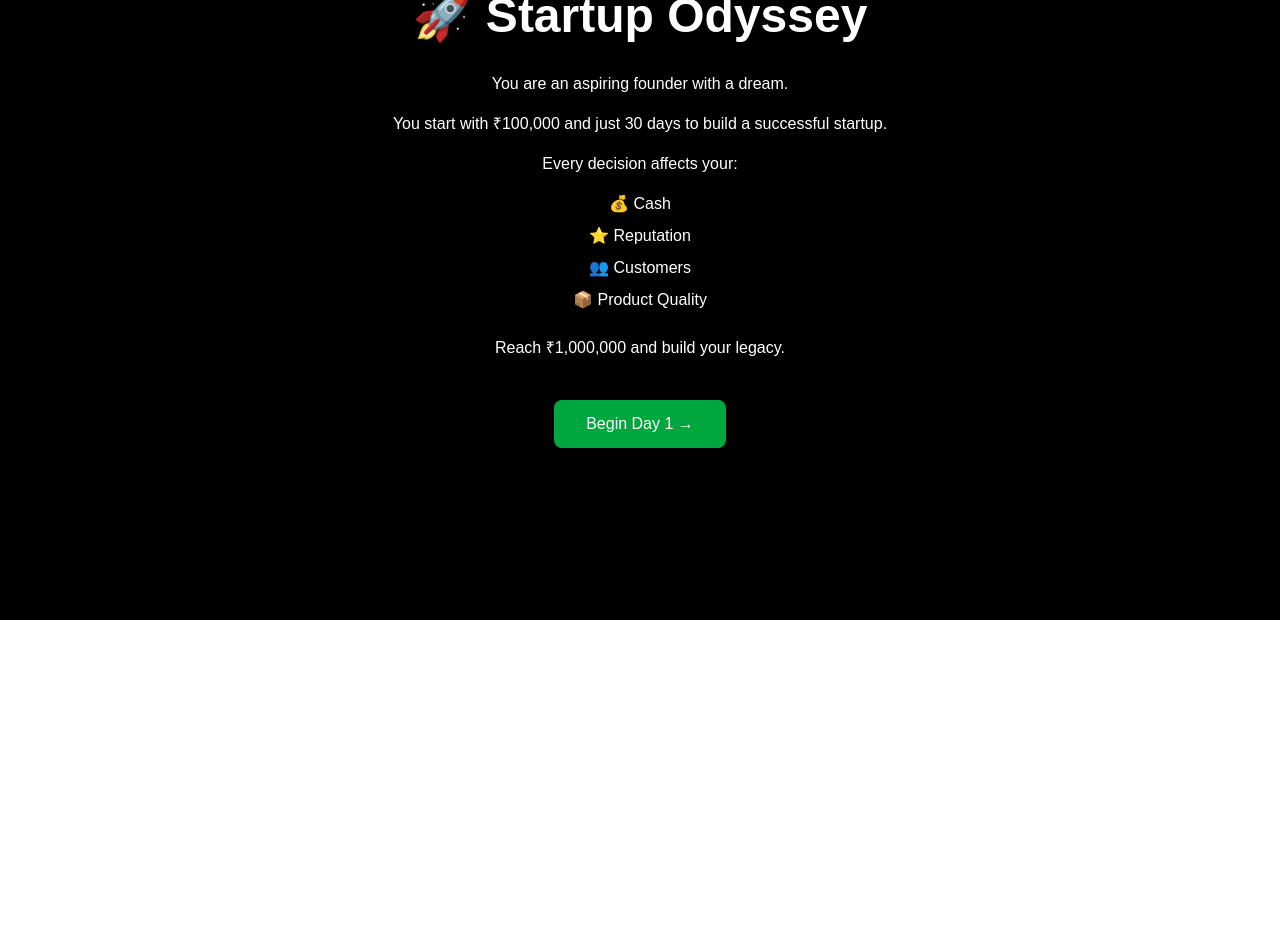
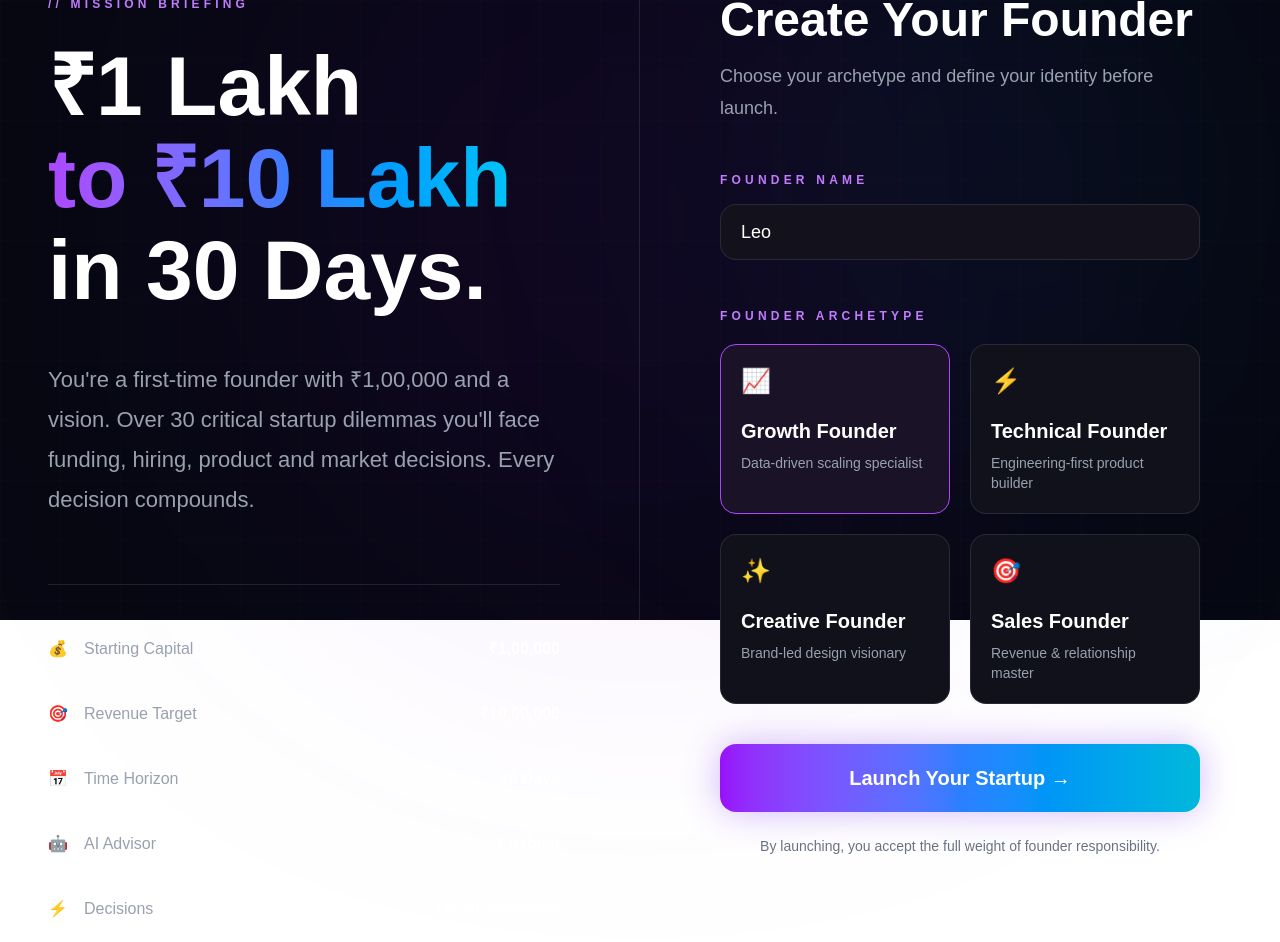
Before and after one commit to Agaran-17/Startup-Odyssey, a Next.js app: page /intro in a window 1280 px wide. Shown: the part 180-1122 px from the top of the page. Before the commit the page ends 800 px from the top, so only its background shows below. Built offline with nearby package versions, Linux system fonts and the light colour scheme.

Commit message:
Intro page completed

```diff
--- a/src/app/intro/page.tsx
+++ b/src/app/intro/page.tsx
@@ -1,45 +1,16 @@
-import Link from "next/link";
+import GridBackground from "@/components/common/GridBackground";
+import Navbar from "@/components/layout/navbar";
+import IntroLayout from "@/components/Intro/IntroLayout";
 
 export default function IntroPage() {
   return (
-    <main className="min-h-screen bg-black text-white flex flex-col items-center justify-center px-8">
+    <main className="relative min-h-screen overflow-hidden">
 
-      <h1 className="text-5xl font-bold mb-8">
-        🚀 Startup Odyssey
-      </h1>
+      <GridBackground />
 
-      <div className="max-w-2xl text-center space-y-4">
+      <Navbar />
 
-        <p>
-          You are an aspiring founder with a dream.
-        </p>
-
-        <p>
-          You start with ₹100,000 and just 30 days to build a successful startup.
-        </p>
-
-        <p>
-          Every decision affects your:
-        </p>
-
-        <ul className="space-y-2">
-          <li>💰 Cash</li>
-          <li>⭐ Reputation</li>
-          <li>👥 Customers</li>
-          <li>📦 Product Quality</li>
-        </ul>
-
-        <p className="mt-6">
-          Reach ₹1,000,000 and build your legacy.
-        </p>
-
-      </div>
-
-      <Link href="/game">
-        <button className="mt-10 bg-green-600 px-8 py-3 rounded-lg hover:bg-green-700 transition">
-          Begin Day 1 →
-        </button>
-      </Link>
+      <IntroLayout />
 
     </main>
   );
--- /dev/null
+++ b/src/components/Intro/ArchetypeCard.tsx
@@ -0,0 +1,34 @@
+type Props = {
+  icon: string;
+  title: string;
+  subtitle: string;
+  selected?: boolean;
+};
+
+export default function ArchetypeCard({
+  icon,
+  title,
+  subtitle,
+  selected = false,
+}: Props) {
+  return (
+    <div
+      className={`rounded-2xl border p-5 transition-all cursor-pointer
+      ${
+        selected
+          ? "border-purple-500 bg-[#1A1328]"
+          : "border-white/10 bg-[#11111B] hover:border-purple-400"
+      }`}
+    >
+      <div className="text-2xl">{icon}</div>
+
+      <h3 className="mt-5 text-xl font-semibold text-white">
+        {title}
+      </h3>
+
+      <p className="mt-2 text-sm text-gray-400">
+        {subtitle}
+      </p>
+    </div>
+  );
+}
--- /dev/null
+++ b/src/components/Intro/ArchetypeGrid.tsx
@@ -0,0 +1,42 @@
+import ArchetypeCard from "./ArchetypeCard";
+
+export default function ArchetypeGrid() {
+  return (
+    <div className="mt-12">
+
+      <p className="mb-5 text-xs font-semibold uppercase tracking-[0.35em] text-purple-400">
+        Founder Archetype
+      </p>
+
+      <div className="grid grid-cols-2 gap-5">
+
+        <ArchetypeCard
+          icon="📈"
+          title="Growth Founder"
+          subtitle="Data-driven scaling specialist"
+          selected
+        />
+
+        <ArchetypeCard
+          icon="⚡"
+          title="Technical Founder"
+          subtitle="Engineering-first product builder"
+        />
+
+        <ArchetypeCard
+          icon="✨"
+          title="Creative Founder"
+          subtitle="Brand-led design visionary"
+        />
+
+        <ArchetypeCard
+          icon="🎯"
+          title="Sales Founder"
+          subtitle="Revenue & relationship master"
+        />
+
+      </div>
+
+    </div>
+  );
+}
--- /dev/null
+++ b/src/components/Intro/FounderNameInput.tsx
@@ -0,0 +1,31 @@
+export default function FounderNameInput() {
+  return (
+    <div className="mt-12">
+
+      <p className="mb-4 text-xs font-semibold uppercase tracking-[0.35em] text-purple-400">
+        Founder Name
+      </p>
+
+      <input
+        type="text"
+        defaultValue="Leo"
+        placeholder="Enter your name"
+        className="
+          h-14
+          w-full
+          rounded-2xl
+          border
+          border-white/10
+          bg-[#12111C]
+          px-5
+          text-lg
+          text-white
+          outline-none
+          transition
+          focus:border-purple-500
+        "
+      />
+
+    </div>
+  );
+}
--- /dev/null
+++ b/src/components/Intro/IntroLayout.tsx
@@ -0,0 +1,28 @@
+import IntroLeftPanel from "./IntroLeftPanel";
+import IntroRightPanel from "./IntroRightPanel";
+
+export default function IntroLayout() {
+  return (
+    <section className="grid min-h-[calc(100vh-100px)] grid-cols-2">
+
+      {/* ================= LEFT PANEL ================= */}
+
+      <div className="flex items-start border-r border-white/10">
+
+        <div className="ml-12 mt-44 max-w-xl">
+          <IntroLeftPanel />
+        </div>
+
+      </div>
+
+      {/* ================= RIGHT PANEL ================= */}
+
+      <div className="px-20">
+
+        <IntroRightPanel />
+
+      </div>
+
+    </section>
+  );
+}
--- /dev/null
+++ b/src/components/Intro/IntroLeftPanel.tsx
@@ -0,0 +1,40 @@
+import IntroStats from "./IntroStats";
+
+export default function IntroLeftPanel() {
+  return (
+    <>
+      {/* Mission Briefing */}
+
+      <p className="mb-8 text-xs font-semibold uppercase tracking-[0.35em] text-purple-400">
+        // Mission Briefing
+      </p>
+
+      {/* Heading */}
+
+      <h1 className="text-[84px] font-extrabold leading-none text-white">
+        ₹1 Lakh
+      </h1>
+
+      <h1 className="mt-2 bg-gradient-to-r from-purple-500 via-blue-500 to-cyan-400 bg-clip-text text-[84px] font-extrabold leading-none text-transparent">
+        to ₹10 Lakh
+      </h1>
+
+      <h1 className="mt-2 text-[84px] font-extrabold leading-none text-white">
+        in 30 Days.
+      </h1>
+
+      {/* Description */}
+
+      <p className="mt-12 max-w-lg text-[22px] leading-10 text-gray-400">
+        You're a first-time founder with ₹1,00,000 and a vision.
+        Over 30 critical startup dilemmas you'll face funding,
+        hiring, product and market decisions.
+        Every decision compounds.
+      </p>
+
+      {/* Stats */}
+
+      <IntroStats />
+    </>
+  );
+}
--- /dev/null
+++ b/src/components/Intro/IntroRightPanel.tsx
@@ -0,0 +1,37 @@
+import FounderNameInput from "./FounderNameInput";
+import ArchetypeGrid from "./ArchetypeGrid";
+import LaunchButton from "./LaunchButton";
+
+export default function IntroRightPanel() {
+  return (
+    <div className="flex justify-center">
+      <div className="mt-44 w-full max-w-xl">
+
+        {/* Heading */}
+
+        <h1 className="text-5xl font-bold text-white">
+          Create Your Founder
+        </h1>
+
+        {/* Subtitle */}
+
+        <p className="mt-4 text-lg leading-8 text-gray-400">
+          Choose your archetype and define your identity before launch.
+        </p>
+
+        {/* Founder Name */}
+
+        <FounderNameInput />
+
+        {/* Archetype */}
+
+        <ArchetypeGrid />
+
+        {/* Launch Button */}
+
+        <LaunchButton />
+
+      </div>
+    </div>
+  );
+}
--- /dev/null
+++ b/src/components/Intro/IntroStats.tsx
@@ -0,0 +1,57 @@
+const stats = [
+  {
+    icon: "💰",
+    label: "Starting Capital",
+    value: "₹1,00,000",
+  },
+  {
+    icon: "🎯",
+    label: "Revenue Target",
+    value: "₹10,00,000",
+  },
+  {
+    icon: "📅",
+    label: "Time Horizon",
+    value: "30 Days",
+  },
+  {
+    icon: "🤖",
+    label: "AI Advisor",
+    value: "Enabled",
+  },
+  {
+    icon: "⚡",
+    label: "Decisions",
+    value: "15–30 Scenarios",
+  },
+];
+
+export default function IntroStats() {
+  return (
+    <div className="mt-16 border-t border-white/10 pt-8">
+
+      {stats.map((item) => (
+        <div
+          key={item.label}
+          className="flex items-center justify-between border-b border-white/5 py-5"
+        >
+          <div className="flex items-center gap-4">
+
+            <span>{item.icon}</span>
+
+            <span className="text-gray-400">
+              {item.label}
+            </span>
+
+          </div>
+
+          <span className="font-semibold text-white">
+            {item.value}
+          </span>
+
+        </div>
+      ))}
+
+    </div>
+  );
+}
--- /dev/null
+++ b/src/components/Intro/LaunchButton.tsx
@@ -0,0 +1,43 @@
+"use client";
+
+import { useRouter } from "next/navigation";
+
+export default function LaunchButton() {
+  const router = useRouter();
+
+  function handleLaunch() {
+    router.push("/game");
+  }
+
+  return (
+    <div className="mt-10">
+
+      <button
+        onClick={handleLaunch}
+        className="
+          w-full
+          rounded-2xl
+          bg-gradient-to-r
+          from-purple-600
+          via-blue-500
+          to-cyan-500
+          py-5
+          text-xl
+          font-semibold
+          text-white
+          shadow-[0_0_35px_rgba(124,58,237,0.35)]
+          transition-all
+          duration-300
+          hover:scale-[1.02]
+        "
+      >
+        Launch Your Startup →
+      </button>
+
+      <p className="mt-6 text-center text-sm text-gray-500">
+        By launching, you accept the full weight of founder responsibility.
+      </p>
+
+    </div>
+  );
+}
--- a/src/components/layout/navbar.tsx
+++ b/src/components/layout/navbar.tsx
@@ -3,7 +3,7 @@ import Link from "next/link";
 export default function Navbar() {
   return (
     <header className="absolute top-0 left-0 w-full z-50">
-      <nav className="max-w-7xl mx-auto flex items-center justify-between px-8 py-6">
+      <nav className="flex items-center justify-between px-12 pt-8">
 
         {/* Logo */}
 
@@ -19,14 +19,12 @@ export default function Navbar() {
 
         {/* Guest Button */}
 
-        <Link href="/intro">
-
-          <button className="rounded-xl border border-purple-500/40 bg-purple-500/10 px-5 py-2.5 text-white transition hover:bg-purple-600/30">
-            Play as Guest →
-          </button>
-
-        </Link>
-
+       <Link
+        href="/intro"
+        className="rounded-xl border border-purple-500/40 bg-purple-500/10 px-5 py-2.5 text-white transition hover:bg-purple-500/20"
+>
+        Play as Guest →
+       </Link>
       </nav>
     </header>
   );
```
